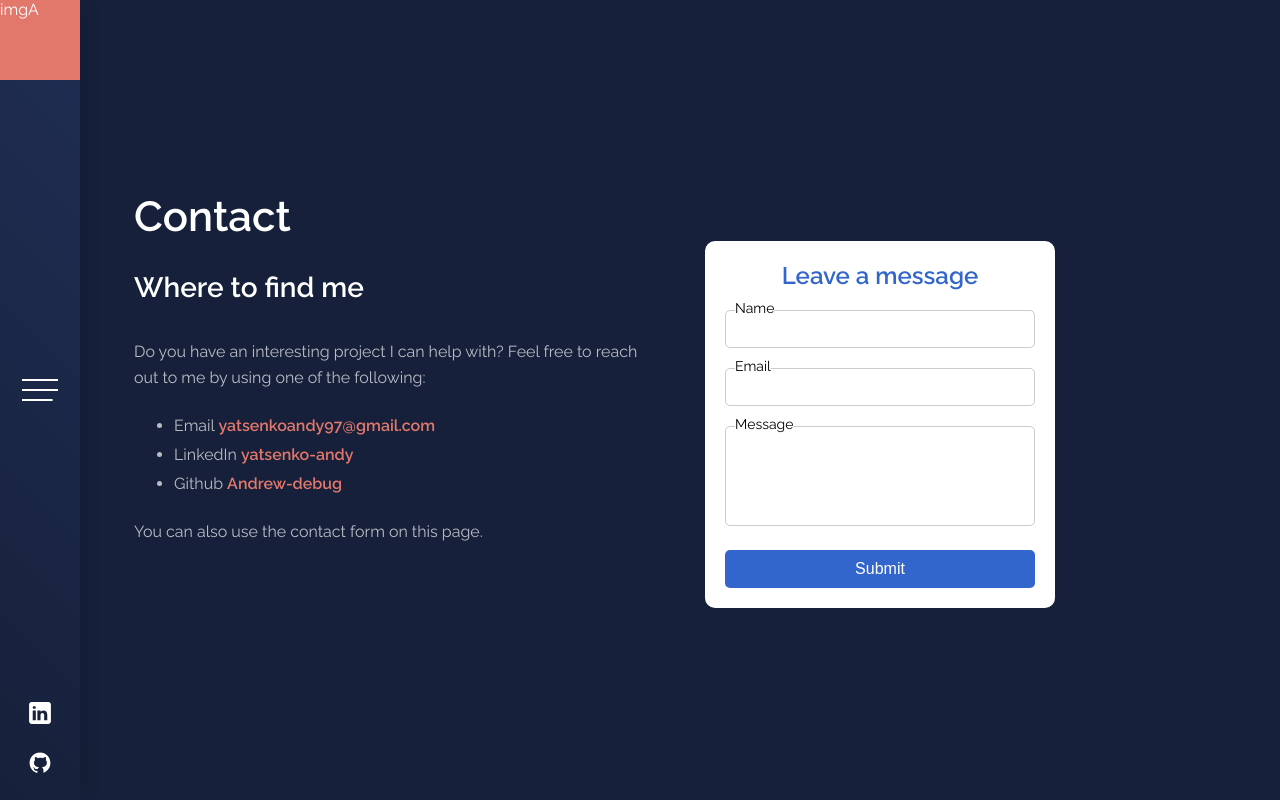
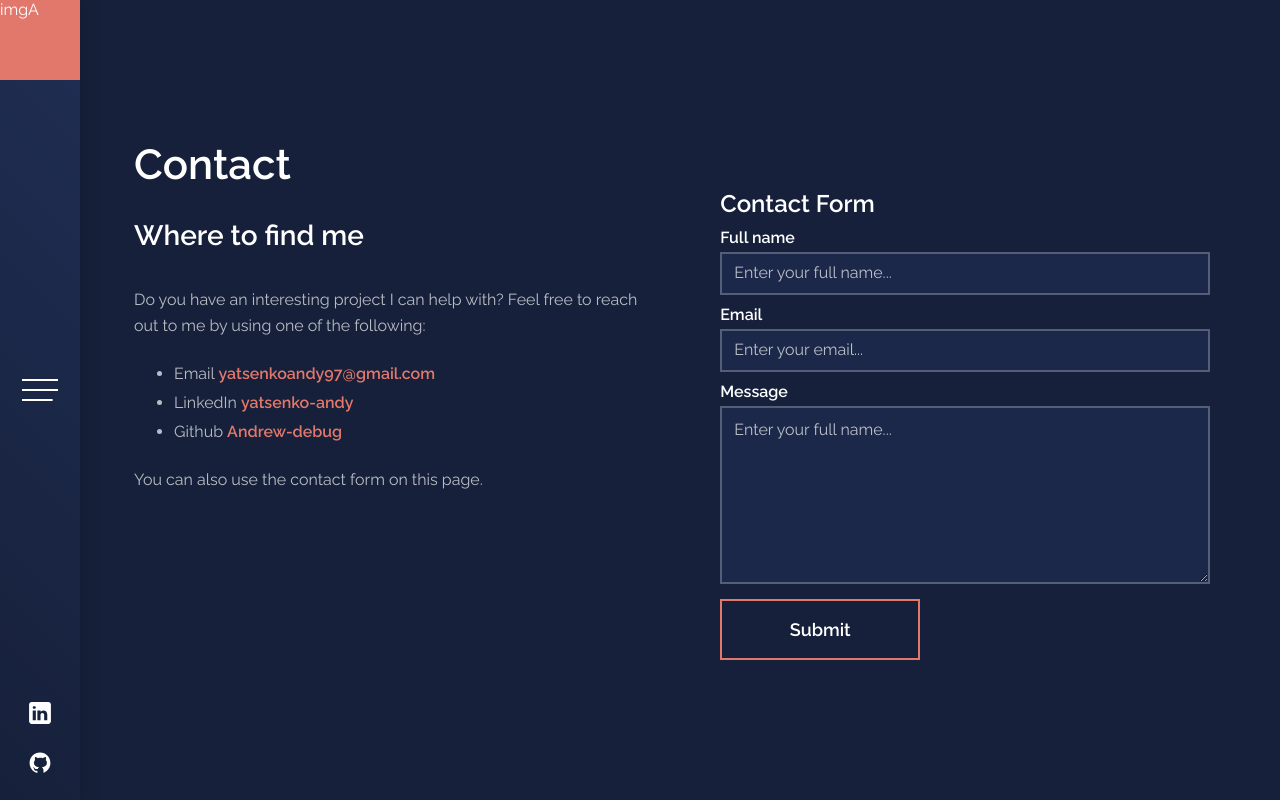
Before and after one commit to Andrew-debug/portfolio, a React (Vite) app: page /contact in a window 1280 px wide. Built offline with nearby package versions, Linux system fonts and the light colour scheme.

Commit message:
added proper filter and some minor fixes

```diff
--- a/package.json
+++ b/package.json
@@ -11,6 +11,7 @@
   "dependencies": {
     "framer-motion": "^10.9.1",
     "localforage": "^1.10.0",
+    "lodash": "^4.17.21",
     "match-sorter": "^6.3.1",
     "react": "^18.2.0",
     "react-dom": "^18.2.0",
--- a/src/assets/buttons/HomeButton.jsx
+++ b/src/assets/buttons/HomeButton.jsx
@@ -24,8 +24,9 @@ const ButtonSpan = styled.span`
 `;
 
 const Button = styled.button`
+  width: ${(props) => `${props.width}px`};
   border: none;
-  display: block;
+  display: inline-block;
   position: relative;
   padding: 20px 50px;
   font-size: 18px;
@@ -37,7 +38,7 @@ const Button = styled.button`
   z-index: 1;
   font-family: inherit;
   font-weight: 600;
-  margin: 20px 15px 20px 5px;
+  margin: ${(props) => `${props.margin}`};
   &:hover ${ButtonSpan}::before {
     transform: translate(-50%, -50%) rotate(-90deg);
     width: 100%;
@@ -52,14 +53,12 @@ const Button = styled.button`
   }
 `;
 
-function HomeButton({ text }) {
+function HomeButton({ text, width, type, margin = "20px 15px 20px 5px" }) {
   return (
-    <div style={{ wdith: 400, height: 100 }}>
-      <Button>
-        <p>{text}</p>
-        <ButtonSpan></ButtonSpan>
-      </Button>
-    </div>
+    <Button margin={margin} type={type} width={width}>
+      <p>{text}</p>
+      <ButtonSpan></ButtonSpan>
+    </Button>
   );
 }
 
--- a/src/components/Contact.jsx
+++ b/src/components/Contact.jsx
@@ -1,6 +1,6 @@
 import React, { useState } from "react";
 import styled from "styled-components";
-
+import Button from "../assets/buttons/HomeButton";
 const MainContent = styled.div`
   display: flex;
   flex-direction: column;
@@ -56,91 +56,64 @@ const Left = styled.div`
   }
 `;
 const Right = styled.div`
+  padding: 0 16px;
   flex-basis: 50%;
   width: 50%;
 `;
 
-const Card = styled.div`
-  background-color: #fff;
-  border-radius: 10px;
-  padding: 20px;
-  width: 350px;
+const Form = styled.form`
+  position: relative;
+`;
+const FormContentWrap = styled.div`
   display: flex;
   flex-direction: column;
+  margin-left: 0px;
+  margin-right: 0px;
 `;
-
-const CardTitle = styled.span`
-  font-size: 24px;
-  font-weight: 600;
-  text-align: center;
-  color: #3366cc;
-`;
-
-const Form = styled.form`
-  margin-top: 20px;
-  display: flex;
-  flex-direction: column;
-  button {
-    background-color: #3366cc;
-    color: #fff;
-    border: none;
-    border-radius: 5px;
-    padding: 10px;
+const Group = styled.div`
+  margin-top: 10px;
+  span {
+    text-overflow: ellipsis;
+    white-space: nowrap;
+    cursor: pointer;
     font-size: 16px;
-    cursor: pointer;
-    transition: all 0.3s ease;
+    font-weight: 600;
   }
-  button:hover {
-    background-color: #27408b;
+  input {
+    display: block;
+    padding: 12px;
+    width: 100%;
+    margin: 5px 0 0;
+    background: rgb(28, 40, 73);
+    color: rgb(255, 255, 255);
+    border: 2px solid rgba(255, 255, 255, 0.25);
+    transition: background 0.3s ease 0s, border 0.3s ease 0s;
   }
-`;
-
-const Group = styled.div`
-  position: relative;
-  label {
-    font-size: 14px;
-    color: #000;
-    position: absolute;
-    top: -10px;
-    left: 10px;
-    background-color: #fff;
-    transition: background-color 0.2s ease;
-  }
-  input,
   textarea {
-    padding: 10px;
-    border-radius: 5px;
-    border: 1px solid rgba(0, 0, 0, 0.2);
-    margin-bottom: 20px;
-    outline: 0;
-    width: 100%;
-    background-color: transparent;
-    color: #000;
-    font-family: inherit;
+    display: block;
+    padding: 12px;
+    margin: 5px 0 0;
+    background: rgb(28, 40, 73);
+    color: rgb(255, 255, 255);
+    border: 2px solid rgba(255, 255, 255, 0.25);
+    transition: background 0.3s ease 0s, border 0.3s ease 0s;
+    width: 100% !important;
   }
   input:focus,
   textarea:focus {
-    border-color: #3366cc;
-    font-family: inherit;
+    outline: none;
+    background: rgb(36, 52, 95);
+    border-color: rgb(226, 120, 108);
   }
-  input:focus + label,
-  textarea:focus + label {
-    left: 10px;
-    color: #3366cc;
-    font-weight: 600;
-    font-size: 14px;
-  }
-  textarea {
-    resize: none;
-    height: 100px;
+  input::placeholder,
+  textarea::placeholder {
+    font-size: 16px;
+    font-weight: 400;
+    font-family: "Raleway", sans-serif;
+    color: rgba(255, 255, 255, 0.7);
   }
 `;
-
-export default function Contact({
-  isNavOpen,
-  setisNavOpen,
-  borderedMainContent,
-}) {
+export default function Contact() {
   const [formData, setformData] = useState({
     name: "",
     email: "",
@@ -186,42 +159,50 @@ export default function Contact({
             <p>You can also use the contact form on this page.</p>
           </Left>
           <Right>
-            <Card>
-              <CardTitle>Leave a message</CardTitle>
-              <Form onSubmit={handleSubmit}>
+            <h2>Contact Form</h2>
+            <Form onSubmit={handleSubmit}>
+              <FormContentWrap>
                 <Group>
+                  <label htmlFor="name"></label>
+                  <span>Full name</span>
                   <input
-                    placeholder=""
+                    placeholder="Enter your full name..."
                     type="text"
                     name="name"
                     value={formData.name}
                     onChange={handleChange}
                   />
-                  <label htmlFor="name">Name</label>
                 </Group>
                 <Group>
+                  <label htmlFor="name"></label>
+                  <span>Email</span>
                   <input
-                    placeholder=""
+                    placeholder="Enter your email..."
                     type="email"
                     name="email"
                     value={formData.email}
                     onChange={handleChange}
                   />
-                  <label htmlFor="email">Email</label>
                 </Group>
                 <Group>
+                  <label htmlFor="name"></label>
+                  <span>Message</span>
                   <textarea
-                    placeholder=""
+                    placeholder="Enter your full name..."
                     name="message"
                     rows="10"
                     value={formData.message}
                     onChange={handleChange}
                   ></textarea>
-                  <label htmlFor="comment">Message</label>
                 </Group>
-                <button type="submit">Submit</button>
-              </Form>
-            </Card>
+                <Button
+                  type="submit"
+                  text="Submit"
+                  margin="15px 0 0"
+                  width="200"
+                />
+              </FormContentWrap>
+            </Form>
           </Right>
         </LeftRightWrap>
       </ContactContent>
--- a/src/components/Portfolio.jsx
+++ b/src/components/Portfolio.jsx
@@ -1,7 +1,6 @@
-import { AnimatePresence } from "framer-motion";
 import React, { useState } from "react";
 import styled from "styled-components";
-
+import _ from "lodash";
 import data from "../assets/data/portfolioData.js";
 import GetInTouch from "./GetInTouch.jsx";
 import PortfolioCard from "./PortfolioCard.jsx";
@@ -26,12 +25,14 @@ const HeaderWrap = styled.div`
     color: rgba(255, 255, 255, 0.7);
   }
 `;
-const PortfolioSection = styled.div``;
+const PortfolioSection = styled.div`
+  min-height: 500px;
+`;
 
 const PortfolioWrap = styled.div`
   width: 100%;
   max-width: 1140px;
-  margin: 0px auto;
+  margin: 12px auto;
   padding: 0px 24px;
 `;
 
@@ -46,10 +47,12 @@ const FilterTag = styled.div`
 `;
 const FilterButton = styled.button`
   display: inline-block;
+  font-size: 16px;
+  font-weight: 400;
   padding: 8px 16px;
   border: none;
   color: rgba(255, 255, 255, 0.8);
-  /* background: rgb(32, 46, 84); */
+  background: rgb(32, 46, 84);
   cursor: pointer;
   transition: background 0.25s ease 0s;
 `;
@@ -59,80 +62,54 @@ const PortfolioWorkWrap = styled.div`
   flex-wrap: wrap;
   width: 100%;
   max-width: 1140px;
-  margin: 0px auto;
+  margin: 12px auto;
   padding: 0px 24px;
 `;
-const PortfolioWork = styled.div`
-  width: 300px;
-  height: 200px;
-  background-color: black;
 
-  margin: 20px;
-  a img {
-    width: 100%;
-    height: 100%;
-    object-fit: cover;
+const EmptyContent = styled.div`
+  display: flex;
+  justify-content: center;
+  align-items: center;
+  margin: 0 auto;
+  width: 900px;
+  height: 500px;
+  h2 {
+    font-size: 36px;
   }
 `;
 
-export default function Portfolio({
-  isNavOpen,
-  setisNavOpen,
-  contentClosingDelay,
-}) {
+export default function Portfolio({}) {
   const [filter, setfilter] = useState({
-    categories: {
     all: true,
     react: false,
     typescript: false,
     javascript: false,
-    },
   });
 
-  function filterFunc() {
-    const selectedFilterTags = Object.entries(filter.categories).filter(
-      ([key, value]) => value === true
-    );
+  const filtersOn = Object.keys(filter).filter((key) => filter[key] !== false);
 
-    if (!filter.categories.all) {
-      const filteredData = [];
-      const filteredKeys = [];
-      for (const i in selectedFilterTags) {
-        filteredKeys.push(selectedFilterTags[i][0]);
+  function filteredData() {
+    const dataItemCategories = [];
+    for (const i in data) {
+      dataItemCategories.push(data[i].categories);
     }
 
-      for (const i in data) {
-        for (const j in filteredKeys) {
-          data[i].categories.forEach((element) => {
-            if (element === filteredKeys[j]) {
-              filteredData.push(data[i]);
-            }
-          });
-          /////// for string instead of array //////
-          // if (data[i].categories === filteredKeys[j]) {
-          //   filteredData.push(data[i]);
-          // }
+    const copiedData = [...data];
+    const newData = [];
+    if (filtersOn.length > 1) {
+      for (const i in dataItemCategories) {
+        if (_.isEqual(_.sortBy(filtersOn), _.sortBy(dataItemCategories[i]))) {
+          newData.push(data[i]);
         }
       }
-      return filteredData;
-    } else {
-      return data;
+      return newData;
+    } else if (filtersOn.length === 1 && filtersOn[0] !== "all") {
+      const copiedData = data.filter((item) =>
+        item.categories.includes(filtersOn[0])
+      );
+      return copiedData;
     }
-  }
-  const filtered = filterFunc();
-
-  function uniqueData(data) {
-    const uniqueFilter = [...new Set(data.map((item) => item.title))];
-    const result = [];
-    for (const i in uniqueFilter) {
-      for (const j in data) {
-        if (uniqueFilter[i] === data[j].title) {
-          result.push(data[j]);
-          break;
-        }
-      }
-    }
-    return result;
+    return copiedData;
   }
 
   return (
@@ -146,9 +123,9 @@ export default function Portfolio({
       <PortfolioSection>
         <PortfolioWrap>
           <FilterWrap>
-            {Object.entries(filter.categories).map(([key, value], index) => {
+            {Object.entries(filter).map(([key, value], index) => {
               return (
-                <FilterTag key={key}>
+                <FilterTag key={index}>
                   <FilterButton
                     style={{
                       backgroundColor: value
@@ -158,28 +135,24 @@ export default function Portfolio({
                     onClick={() => {
                       if (!index) {
                         setfilter({
-                          categories: {
                           all: true,
                           react: false,
                           typescript: false,
                           javascript: false,
-                          },
                         });
                       } else {
                         const next = {
-                          ...filter.categories,
+                          ...filter,
                           [key]: !value,
                         };
                         setfilter({
-                          categories: {
                           ...next,
                           all: Object.values(next).every((x) => !x),
-                          },
                         });
                       }
                     }}
                   >
-                    {key}
+                    {key.charAt(0).toUpperCase() + key.slice(1)}
                   </FilterButton>
                 </FilterTag>
               );
@@ -187,24 +160,30 @@ export default function Portfolio({
           </FilterWrap>
         </PortfolioWrap>
         <PortfolioWorkWrap>
-          <AnimatePresence>
-            {uniqueData(filtered).map((item, index) => {
+          {filteredData().length > 0 ? (
+            <>
+              {filteredData().map((item, index) => {
                 return (
                   <PortfolioCard
                     key={index}
+                    id={item.id}
                     link={"https://www.google.com/"}
                     title={item.title}
                     description={item.description}
-                  subtitle={item.techUsed}
                     image={item.image}
-                  index={index}
+                    techUsed={item.techUsed}
                   />
                 );
               })}
-          </AnimatePresence>
+            </>
+          ) : (
+            <EmptyContent>
+              <h2>There's is no such project with all these filters on :C</h2>
+            </EmptyContent>
+          )}
         </PortfolioWorkWrap>
+      </PortfolioSection>
       <GetInTouch />
-      </PortfolioSection>
     </>
   );
 }
--- a/src/components/PortfolioCard.jsx
+++ b/src/components/PortfolioCard.jsx
@@ -1,76 +1,6 @@
 import React, { useState } from "react";
 import styled from "styled-components";
-import { motion } from "framer-motion";
-// const CardImage = styled.img`
-//   width: 100%;
-//   height: 100%;
-//   object-fit: cover;
-// `;
-// const CardTitle = styled.span`
-//   font-weight: bold;
-//   color: rgb(255, 255, 255);
-//   line-height: 15px;
-// `;
-
-// const CardContent = styled.a`
-//   position: absolute;
-//   left: 0;
-//   bottom: 0;
-//   /* edit the width to fit card */
-//   width: 100%;
-//   min-height: 225px;
-//   padding: 10px;
-//   background: rgb(44, 100, 169);
-//   border-top-left-radius: 20px;
-//   /* edit here to change the height of the content box */
-//   transform: translateY(150px);
-//   transition: transform 0.25s;
-//   text-decoration: none;
-//   ::before {
-//     content: "";
-//     position: absolute;
-//     top: -47px;
-//     right: -45px;
-//     width: 100px;
-//     height: 100px;
-//     transform: rotate(-175deg);
-//     border-radius: 50%;
-//     box-shadow: inset 48px 48px rgb(44, 100, 169);
-//   }
-// `;
-
-// const CardDescription = styled.p`
-//   font-size: 14px;
-//   opacity: 0;
-//   transition: opacity 0.5s;
-//   color: rgb(255, 255, 255);
-// `;
-
-// const Card = styled.article`
-//   position: relative;
-//   margin: 20px 16px;
-//   width: 330px;
-//   height: 250px;
-//   color: rgb(255, 255, 255);
-//   background: #131313;
-//   overflow: hidden;
-//   border-radius: 15px;
-//   :hover ${CardContent} {
-//     transform: translateY(0);
-//   }
-//   :hover ${CardDescription} {
-//     opacity: 1;
-//     transition-delay: 0.25s;
-//   }
-// `;
-
-// const CardSubtitle = styled.span`
-//   display: block;
-//   font-size: 12px;
-//   margin-bottom: 10px;
-//   color: rgb(255, 255, 255);
-// `;
-/////////////////////////////////////////
+import { AnimatePresence, motion } from "framer-motion";
 
 const CardArticle = styled.article`
   position: relative;
@@ -78,8 +8,6 @@ const CardArticle = styled.article`
   color: rgb(255, 255, 255);
   transition: background 0.25s ease 0s, box-shadow 0.25s ease 0s;
   background: linear-gradient(45deg, rgb(36, 52, 95) 0%, rgb(32, 46, 84) 100%);
-  transform: translateZ(0px);
-  text-decoration: none !important;
 `;
 
 const CardImage = styled.img`
@@ -131,6 +59,7 @@ const CardTitleWrap = styled.div`
 const CardTitle = styled.h3`
   font-weight: 600;
   color: rgb(255, 255, 255);
+  text-decoration: none;
 `;
 const CardSubtitle = styled.span`
   font-size: 12px;
@@ -153,34 +82,8 @@ const Techs = styled.div`
   margin-right: -4px;
 `;
 
-const arr = [
-  { name: "React" },
-  { name: "TypeScript" },
-  { name: "Javascript" },
-  { name: "HTML" },
-  { name: "CSS" },
-];
-
-function template(i, num) {
-  return `
-       &:nth-child(${i + 1}) {
-        transition-delay: ${num}ms;
-       }
-    `;
-}
-
-function getAnimations() {
-  let num = 0;
-  let str = "";
-  for (let index = 0; index < arr.length; index += 1) {
-    num += 100;
-    str += template(index, num);
-  }
-  return str;
-}
-
 const Tech = styled.div`
-  ${getAnimations()}
+  ${(props) => props.animateChild}
 `;
 
 const Card = styled.div`
@@ -202,12 +105,29 @@ const Card = styled.div`
   :hover ${CoverImageWrap} {
     opacity: 1;
     transform: scale(1) rotate(0);
-    transition-delay: 0.5s;
+    transition-delay: 0.3s;
   }
 `;
+function PortfolioCard({ link, image, title, description, id, techUsed }) {
+  const [cardHovered, setcardHovered] = useState(false);
 
-function PortfolioCard({ link, image, title, description, subtitle, index }) {
-  const [cardHovered, setcardHovered] = useState(false);
+  function nthChild(i, num) {
+    return `
+         &:nth-child(${i + 1}) {
+          transition-delay: ${num}ms;
+         }
+      `;
+  }
+
+  function animateChild() {
+    let num = 0;
+    let str = "";
+    for (let index = 0; index < techUsed.length; index += 1) {
+      num += 100;
+      str += nthChild(index, num);
+    }
+    return str;
+  }
 
   const techStyles = {
     opacity: 0,
@@ -226,27 +146,20 @@ function PortfolioCard({ link, image, title, description, subtitle, index }) {
   };
 
   return (
-    // <Card>
-    //   <CardImage src={image} alt={title} />
-    //   <CardContent href={link} target="_blank">
-    //     <CardTitle>{title}</CardTitle>
-    //     <CardSubtitle>{subtitle}</CardSubtitle>
-    //     <CardDescription>{description}</CardDescription>
-    //   </CardContent>
-    // </Card>
+    <AnimatePresence>
       <Card
         as={motion.div}
-      key={index}
+        key={id}
         layout
-      initial={{ opacity: 0 }}
-      animate={{ opacity: 1 }}
-      exit={{ opacity: 0 }}
-      transition={{ duration: 0.5 }}
+        initial={{ scale: 0.7, opacity: 0 }}
+        animate={{ scale: 1, opacity: 1 }}
+        // exit={{ scale: 0.7, opacity: 0 }}
+        transition={{ duration: 0.3, ease: "easeOut" }}
         //////////////////////
         onMouseEnter={() => setcardHovered(true)}
         onMouseLeave={() => setcardHovered(false)}
       >
-      <a href="">
+        <a style={{ textDecoration: "none" }} href={link} target="_blank">
           <CardArticle>
             <div style={{ position: "relative" }}>
               <div style={{ position: "relative", overflow: "hidden" }}>
@@ -269,14 +182,15 @@ function PortfolioCard({ link, image, title, description, subtitle, index }) {
             <CardHeader>
               <CardTitleWrap>
                 <CardTitle>{title}</CardTitle>
-              <CardSubtitle>{subtitle}</CardSubtitle>
+                <CardSubtitle>{description}</CardSubtitle>
               </CardTitleWrap>
               <CardTechsWrap>
                 <Techs>
-                {arr.map((item, index) => {
+                  {techUsed.map((item, index) => {
                     return (
                       <Tech
                         key={index}
+                        animateChild={animateChild()}
                         style={
                           cardHovered
                             ? {
@@ -290,7 +204,7 @@ function PortfolioCard({ link, image, title, description, subtitle, index }) {
                               }
                         }
                       >
-                      {item.name}
+                        {item}
                       </Tech>
                     );
                   })}
@@ -300,6 +214,7 @@ function PortfolioCard({ link, image, title, description, subtitle, index }) {
           </CardArticle>
         </a>
       </Card>
+    </AnimatePresence>
   );
 }
 
--- a/vite.config.js
+++ b/vite.config.js
@@ -3,6 +3,6 @@ import react from "@vitejs/plugin-react";
 
 // https://vitejs.dev/config/
 export default defineConfig({
-  // base: "/portfolio/",
+  base: "/portfolio/",
   plugins: [react()],
 });
```
Also changed, not shown: src/assets/data/portfolioData.js (+14 -14 lines), src/components/AnimationLayout.jsx (+0 -8 lines), 1 other file (tests, documents, lock files or other folders). Lines whose indentation alone changed are shown as unchanged.
